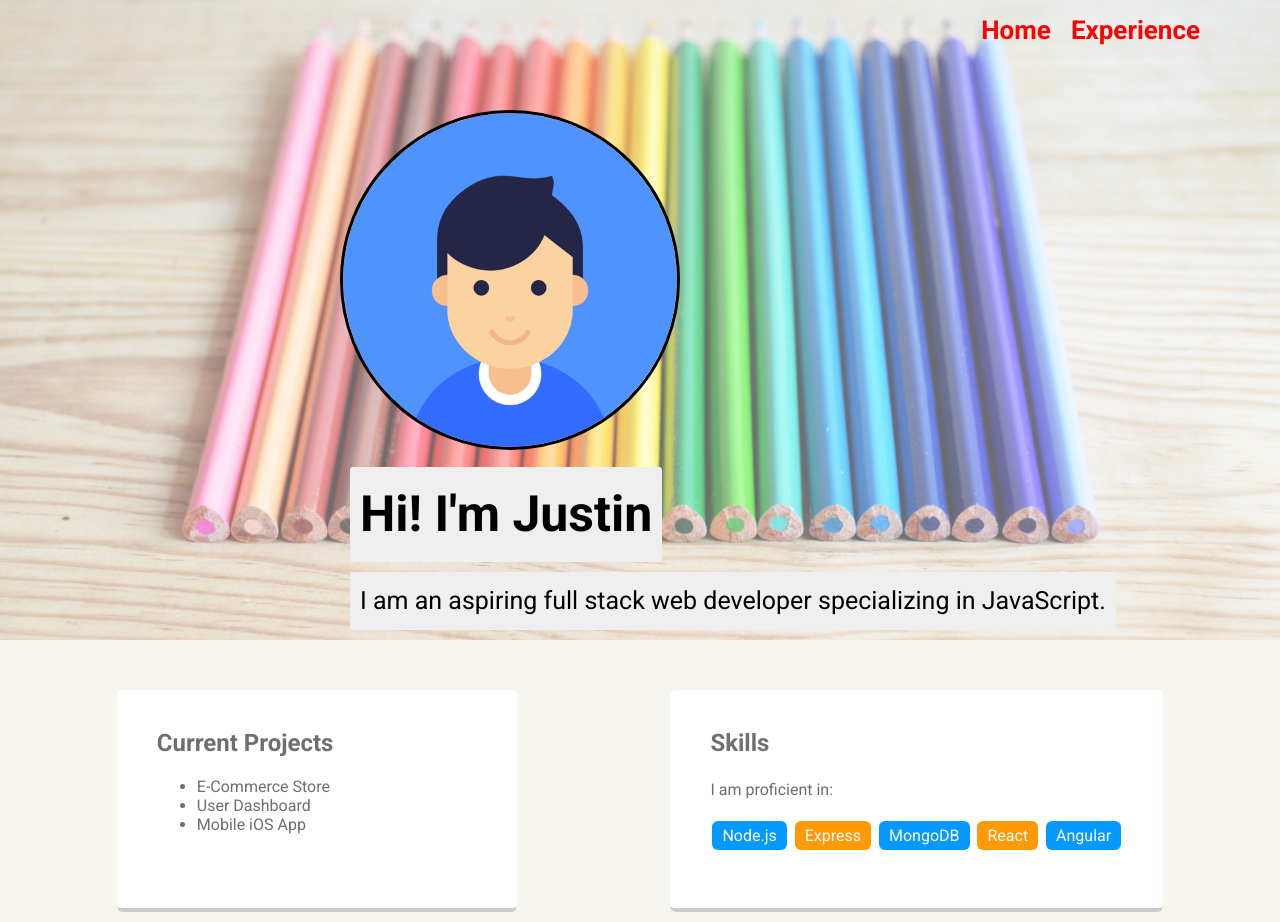
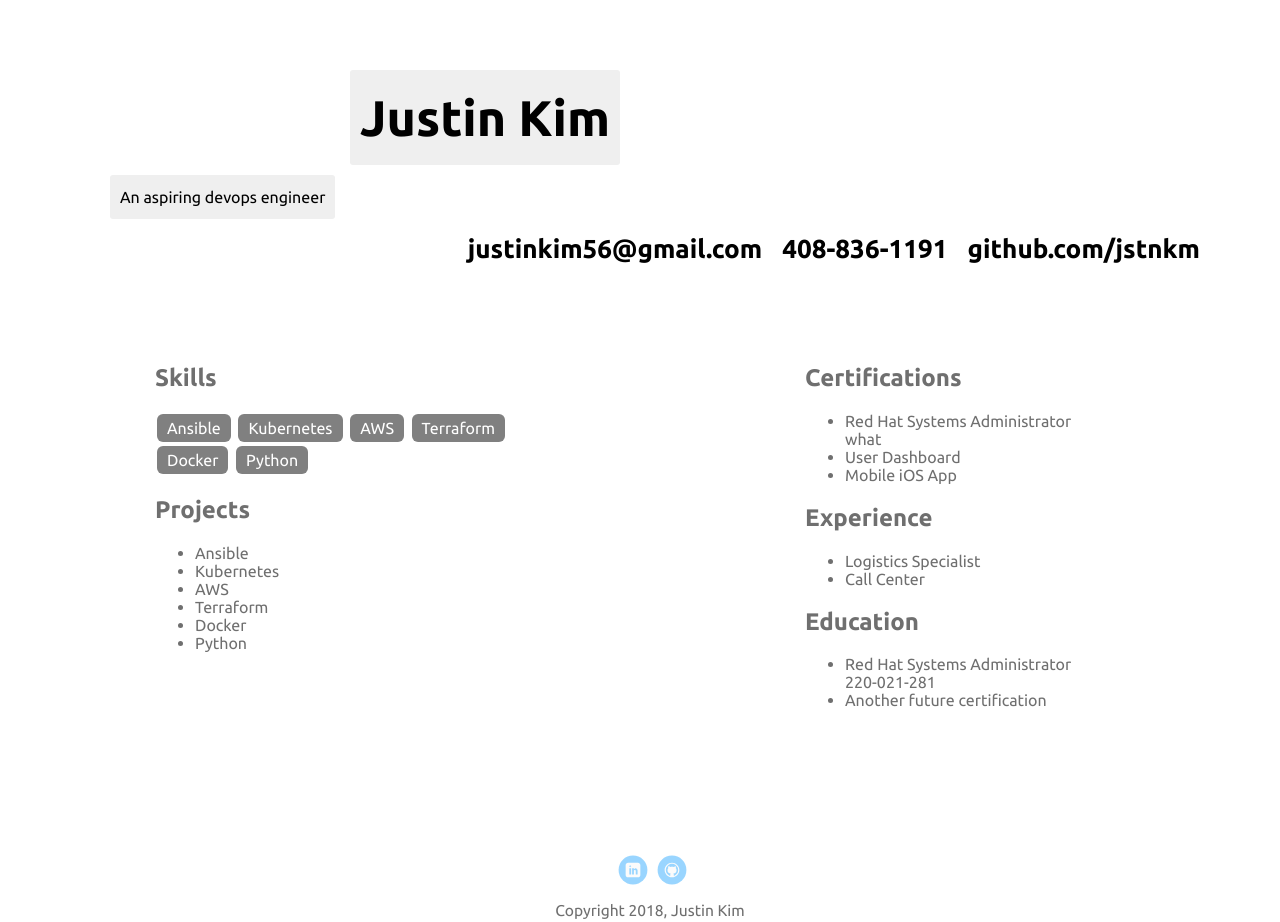
Before and after one commit to asdfasdfasdfa21/portfolio_update_v1-master-2-master, a plain HTML site: page index.html in a window 1280 px wide. Shown: the top 922 px of the page. Drawn offline with Linux system fonts and the light colour scheme; a web font is replaced by a local one.

Commit message:
update version

```diff
--- a/index.html
+++ b/index.html
@@ -2,50 +2,84 @@
 <html lang="en">
 <head>
   <meta charset="utf-8">
-  <title>Justin Kim's Profile</title>
+  <title>Justin Kim's Resume</title>
   <meta name="viewport" content="width=device-width, initial-scale=1.0">
+  <link rel="stylesheet" type="text/css" href="http://fonts.googleapis.com/css?family=Ubuntu:regular,bold&subset=Latin">
   <link rel="stylesheet" href="styles.css">
   <link href="https://fonts.googleapis.com/css?family=Muli%7CRoboto:400,300,500,700,900" rel="stylesheet">
 
 </head>
   <body>
 
-    <div class="main-nav">
-        <ul class="nav">
-          <li class="names"></li>
-          <li><a href="index.html">Home</a></li>
-          <li><a href="experience.html">Experience</a></li>
-
-        </ul>
-    </div>
-
     <header>
-      <img src="images/me.png" alt="Pictue of Justin" class="profile-image">
-      <h1 class="tag name">Hi! I'm Justin</h1>
-      <p class="tag location"> I am an aspiring full stack web developer specializing in JavaScript.</p>
+      <h1 class="tag name">Justin Kim</h1>
+      <p class="tag location"> An aspiring devops engineer</p>
     </header>
 
+    <div class="pseudo-nav">
+      <ul class="nav">
+        <li class="names"></li>
+        <li><a href="index.html">justinkim56@gmail.com</a></li>
+        <li><a href="experience.html">408-836-1191</a></li>
+        <li><a href="experience.html"> github.com/jstnkm</a></li>
+      </ul>
+     </div>
+
     <main class="flex">
+
       <div class="card">
-        <h2>Current Projects</h2>
+        <h2>Skills</h2>
+        <ul class="skills">
+          <li>Ansible</li>
+          <li>Kubernetes</li>
+          <li>AWS</li>
+          <li>Terraform</li>
+          <li>Docker</li>
+          <li>Python</li>
+        </ul>
+        <h2>Projects</h2>
         <ul>
-          <li>E-Commerce Store</li>
-          <li>User Dashboard</li>
-          <li>Mobile iOS App</li>
+          <li>Ansible</li>
+          <li>Kubernetes</li>
+          <li>AWS</li>
+          <li>Terraform</li>
+          <li>Docker</li>
+          <li>Python</li>
         </ul>
       </div>
 
       <div class="card">
-        <h2>Skills</h2>
-        <p>I am proficient in:</p>
-        <ul class="skills">
-          <li>Node.js</li>
-          <li>Express</li>
-          <li>MongoDB</li>
-          <li>React</li>
-          <li>Angular</li>
+        <h2>Certifications</h2>
+        <ul>
+          <li>Red Hat Systems Administrator <br> what </br>
+
+          </li>
+          <li>User Dashboard</li>
+          <li>Mobile iOS App</li>
+        </ul>
+
+        <h2>Experience</h2>
+        <ul>
+          <li>
+            Logistics Specialist
+          </li>
+
+          <li>
+            Call Center
+          </li>
+        </ul>
+
+        <h2>Education</h2>
+        <ul>
+          <li>Red Hat Systems Administrator <br> 220-021-281 </br>
+
+          </li>
+          <li> Another future certification </li>
         </ul>
       </div>
+
+
+
 
     </main>
 
--- a/styles.css
+++ b/styles.css
@@ -1,24 +1,28 @@
 /* Global Layout Set-up */
 * {
   box-sizing: border-box;
+}
+
+@font-face {
+  font-family: 'Ubuntu';
+  font-style: normal;
+  font-weight: 400;
+  src: local('Ubuntu'), url(http://example.com/fonts/ubuntu.woff) format('woff');
 }
 
 body {
   margin: 0px;
   padding: 0px;
   text-align: center;
-  font-family: 'Roboto', sans-serif;
+  font-family: 'Ubuntu', sans-serif;
   color: #6f6f6f;
-  background: #f7f5f0;
+  background: white;
 }
 /* Link Styles */
 
 a {
   text-decoration: none;
-  color: red;
-}
-a:hover {
-  color: #6633ff;
+  color: black;
 }
 
 /* Section Styles */
@@ -44,7 +48,7 @@ a:hover {
 .nav .names {
     display: block;
     margin-right: auto;
-    color: red;
+    color: black;
 
 }
 .nav li {
@@ -59,7 +63,7 @@ a:hover {
 
 header {
   text-align: left;
-  background: linear-gradient(rgba(255,255,255,0.4), rgba(255,255,255,0.4)), url('images/portland.jpg') no-repeat top center ;
+  background: white ;
   background-size: cover;
   overflow: hidden;
   padding-top: 60px;
@@ -70,18 +74,7 @@ header {
 }
 
 /* I dont know what you mean. I see the profile-image class here? */
-header .profile-image {
-  margin-top: 50px;
-  margin-left: 280px;
-  width: 340px;
-  height: 340px;
-  border-radius: 50%;
-  border: 3px solid black;
-  transition: all .5s;
-}
-header .profile-image:hover {
-  transform: scale(1.2) rotate(5deg);
-}
+
 
 
 .tag {
@@ -102,8 +95,8 @@ header .profile-image:hover {
   font-size: 50px;
   margin-left:290px;
 }
-.location {
-  background-color: #efefef;
+.subtitle {
+  background-color: white;
   color: black;
   margin-left: 290px;
   font-size:25px;
@@ -115,24 +108,22 @@ header .profile-image:hover {
   min-width:400px;
   text-align: left;
   background: #fff;
-  border-bottom: 4px solid #ccc;
   border-radius: 6px;
   transition: all .5s;
 }
 .card:hover {
-  border-color: #ff99ff;
   transform: scale(1.2);
 }
 
 ul.skills {
   padding: 0;
-  text-align: center;
+  text-align: align-left;
 }
 
 .skills li {
   border-radius: 6px;
   display: inline-block;
-  background: #ff9904;
+  background: grey;
   color: white;
   padding: 5px 10px;
   margin: 2px;
@@ -140,10 +131,6 @@ ul.skills {
 
 .skills li:hover {
   transform: scale(1.9) rotate(5deg);
-}
-
-.skills li:nth-child(odd) {
-  background: #0399ff;
 }
 
 footer {
@@ -209,7 +196,7 @@ a.social:hover {
   }
 
   header {
-    min-height: 470px;
+    min-height: 25%;
   }
 
   .nav {
```
Also changed, not shown: images/me.png (deleted), images/portland.jpg (deleted).
